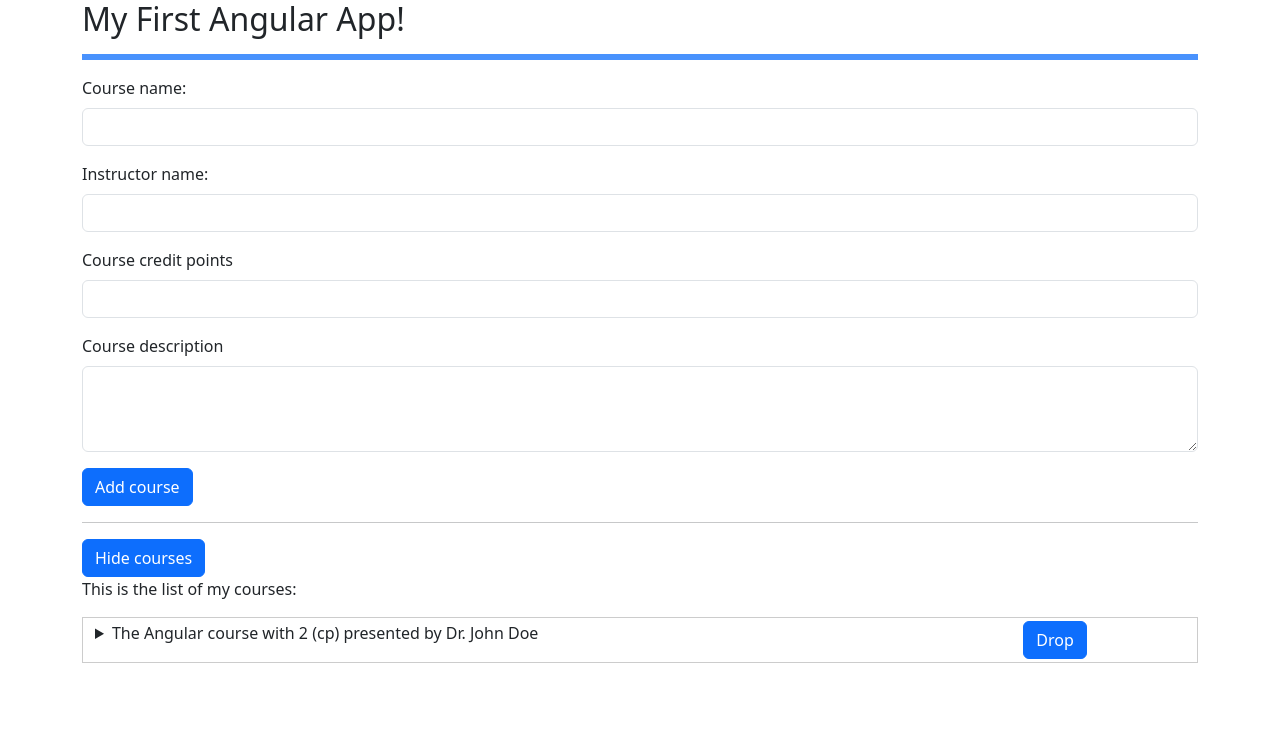
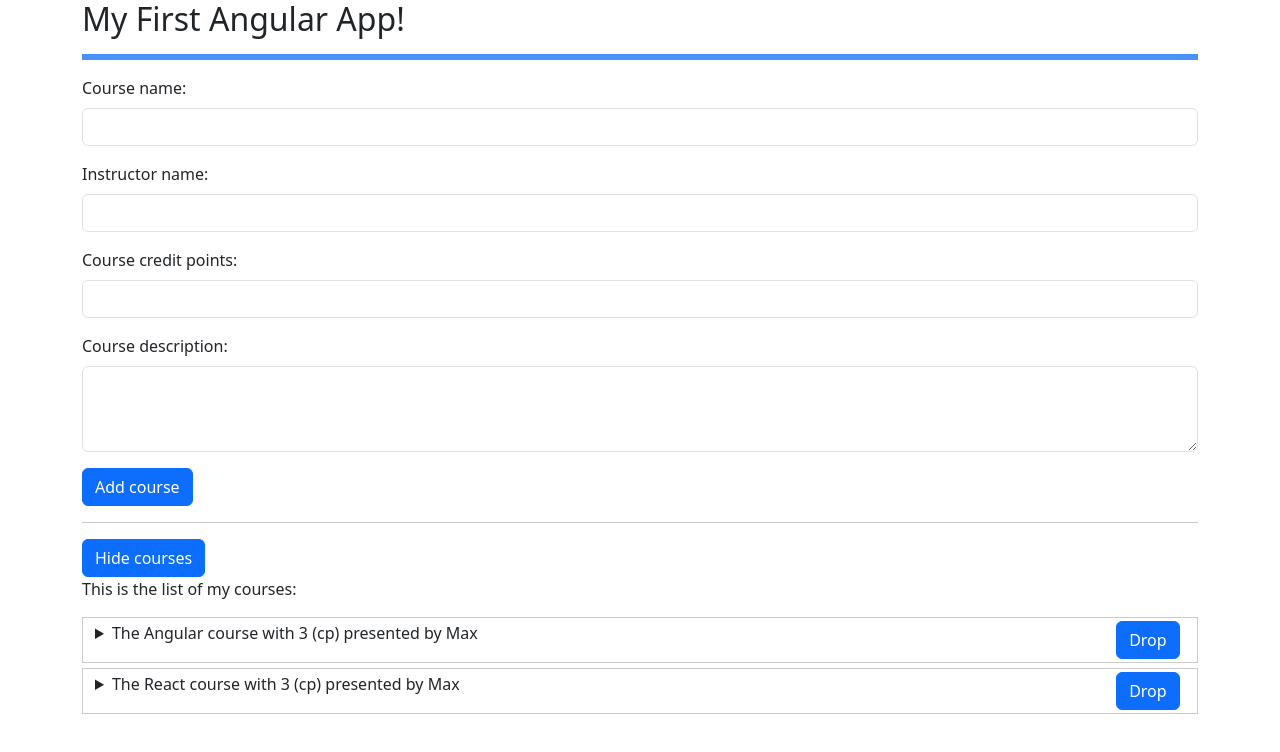
Before and after one commit to m-mehabadi/angular-udemy-course, an Angular app in the folder test-app/: page / in a window 1280 px wide. Both pictures are taken after a click on the button "Show courses". Shown: the top 752 px of the page. Built offline with nearby package versions, Linux system fonts and the light colour scheme.

Commit message:
Created a courses-service; Used it as a data service, injected at root; Rewrote the code to use the courses.service;

```diff
--- a/test-app/src/app/app.component.html
+++ b/test-app/src/app/app.component.html
@@ -4,9 +4,7 @@
       <app-header></app-header>
       <hr class="border border-primary border-3 opacity-75" />
 
-      <app-course-register
-        (courseCreated)="OnCourseCreated($event)"
-      ></app-course-register>
+      <app-course-register></app-course-register>
       <hr />
 
       <button class="btn btn-primary" (click)="onShowCourses($event)">
@@ -17,7 +15,6 @@
         <app-course
           *ngFor="let course of courses"
           [course]="course"
-          (courseDeleted)="OnCourseDeleted(course)"
         ></app-course>
       </div>
     </div>
--- a/test-app/src/app/app.component.ts
+++ b/test-app/src/app/app.component.ts
@@ -1,22 +1,37 @@
-import { Component } from '@angular/core';
+import { Component, OnInit } from '@angular/core';
+import { CoursesService } from './courses.service';
 
 @Component({
   selector: 'app-root',
   templateUrl: './app.component.html',
   styleUrls: ['./app.component.css'],
 })
-export class AppComponent {
-  courses = [
-    {
-      name: 'Angular',
-      creditPoints: 2,
-      instructor: 'Dr. John Doe',
-      description:
-        'Angular is a TypeScript-based open-source web application framework led by the Angular Team at Google and by a community of individuals and corporations.',
-    },
-  ];
+export class AppComponent implements OnInit {
+  // courses = [
+  //   {
+  //     name: 'Angular',
+  //     creditPoints: 2,
+  //     instructor: 'Dr. John Doe',
+  //     description:
+  //       'Angular is a TypeScript-based open-source web application framework led by the Angular Team at Google and by a community of individuals and corporations.',
+  //   },
+  // ];
+  courses: {
+    name: string;
+    instructor: string;
+    creditPoints: number;
+    description: string;
+  }[];
+  isCoursesVisible = false;
 
-  isCoursesVisible = false;
+  constructor(private coursesService: CoursesService) {}
+
+  ngOnInit() {
+    this.courses = this.coursesService.getCourses();
+    this.coursesService.coursesChanged.subscribe((courses) => {
+      this.courses = courses;
+    });
+  }
 
   onShowCourses(event: Event) {
     let target = <HTMLButtonElement>event.target;
@@ -31,31 +46,31 @@ export class AppComponent {
     }
   }
 
-  OnCourseCreated(event: {
-    courseName: string;
-    courseInstructor: string;
-    courseCreditPoints: number;
-    courseDescription: string;
-  }) {
-    this.courses.push({
-      name: event.courseName,
-      instructor: event.courseInstructor,
-      creditPoints: event.courseCreditPoints,
-      description: event.courseDescription,
-    });
-  }
+  // OnCourseCreated(event: {
+  //   courseName: string;
+  //   courseInstructor: string;
+  //   courseCreditPoints: number;
+  //   courseDescription: string;
+  // }) {
+  //   this.courses.push({
+  //     name: event.courseName,
+  //     instructor: event.courseInstructor,
+  //     creditPoints: event.courseCreditPoints,
+  //     description: event.courseDescription,
+  //   });
+  // }
 
-  OnCourseDeleted(course: {
-    name: string;
-    creditPoints: number;
-    instructor: string;
-  }) {
-    this.courses = this.courses.filter((_course) => {
-      return (
-        _course.name !== course.name ||
-        _course.creditPoints !== course.creditPoints ||
-        _course.instructor !== course.instructor
-      );
-    });
-  }
+  // OnCourseDeleted(course: {
+  //   name: string;
+  //   creditPoints: number;
+  //   instructor: string;
+  // }) {
+  //   this.courses = this.courses.filter((_course) => {
+  //     return (
+  //       _course.name !== course.name ||
+  //       _course.creditPoints !== course.creditPoints ||
+  //       _course.instructor !== course.instructor
+  //     );
+  //   });
+  // }
 }
--- a/test-app/src/app/course-register/course-register.component.html
+++ b/test-app/src/app/course-register/course-register.component.html
@@ -11,14 +11,18 @@
 </div>
 
 <div class="mb-3">
-    <label class="form-label">Course credit points</label>
+  <label class="form-label">Course credit points:</label>
   <!-- <input class="form-control" type="text" [(ngModel)]="courseCreditPoints" /> -->
   <input class="form-control" type="text" #creditPoints />
 </div>
 
 <div class="mb-3">
-    <label class="form-label">Course description</label>
+  <label class="form-label">Course description:</label>
   <textarea class="form-control" rows="3" #description></textarea>
 </div>
 
-<button class="btn btn-primary" (click)="onAddCourse({name, instructor, creditPoints})">Add course</button>
+<button
+  class="btn btn-primary"
+  (click)="onAddCourse({name, instructor, creditPoints})">
+  Add course
+</button>
--- a/test-app/src/app/course-register/course-register.component.ts
+++ b/test-app/src/app/course-register/course-register.component.ts
@@ -1,4 +1,5 @@
 import { Component, ElementRef, EventEmitter, Output, ViewChild } from '@angular/core';
+import { CoursesService } from '../courses.service';
 
 @Component({
   selector: 'app-course-register',
@@ -15,35 +16,28 @@ export class CourseRegisterComponent {
 
   @ViewChild('description') courseDescription: ElementRef;
 
+  constructor(private coursesService: CoursesService) {}
+
   onAddCourse(course: {
     name: HTMLInputElement;
     instructor: HTMLInputElement;
     creditPoints: HTMLInputElement;
   }) {
-    if (this.areInputsValid(course)) {
-      this.courseCreated.emit({
-        courseName: course.name.value,
-        courseInstructor: course.instructor.value,
-        courseCreditPoints: Number(course.creditPoints.value),
-        courseDescription: this.courseDescription.nativeElement.value,
-      });
-    }
+    // if (this.areInputsValid(course)) {
+      // this.courseCreated.emit({
+      //   courseName: course.name.value,
+      //   courseInstructor: course.instructor.value,
+      //   courseCreditPoints: Number(course.creditPoints.value),
+      //   courseDescription: this.courseDescription.nativeElement.value,
+      // });
+    // }
+    this.coursesService.addCourse({
+      name: course.name.value,
+      instructor: course.instructor.value,
+      creditPoints: Number(course.creditPoints.value),
+      description: this.courseDescription.nativeElement.value,
+    });
   }
 
-  areInputsValid(course: {
-    name: HTMLInputElement;
-    instructor: HTMLInputElement;
-    creditPoints: HTMLInputElement;
-  }) {
-    if (
-      course.name.value &&
-      course.instructor.value &&
-      course.creditPoints.value &&
-      Number(course.creditPoints.value) > 0
-    ) {
-      return true;
-    } else {
-      return false;
-    }
-  }
+
 }
--- a/test-app/src/app/course/course.component.html
+++ b/test-app/src/app/course/course.component.html
@@ -2,14 +2,14 @@
   class="row"
   style="border: 1px solid #ccc !important; margin: 5px 0px; padding: 3px 0px"
 >
-  <details class="col col-10">
+  <details class="col col-11">
     <summary>
       The {{ course.name }} course with {{ course.creditPoints }} (cp) presented
       by {{ course.instructor }}
     </summary>
     <p>{{ course.description }}</p>
   </details>
-  <div class="col col-2">
+  <div class="col col-1">
     <button class="btn btn-primary" (click)="deleteCourse()">Drop</button>
   </div>
 </div>
--- a/test-app/src/app/course/course.component.ts
+++ b/test-app/src/app/course/course.component.ts
@@ -1,4 +1,5 @@
 import { Component, EventEmitter, Input, Output } from '@angular/core';
+import { CoursesService } from '../courses.service';
 
 @Component({
   selector: 'app-course',
@@ -12,9 +13,12 @@ export class CourseComponent {
     instructor: string;
     description: string;
   };
-  @Output() courseDeleted = new EventEmitter<void>();
+  // @Output() courseDeleted = new EventEmitter<void>();
+
+  constructor(private coursesService: CoursesService) {}
 
   deleteCourse() {
-    this.courseDeleted.emit();
+    // this.courseDeleted.emit();
+    this.coursesService.deleteCourse(this.course);
   }
 }
--- /dev/null
+++ b/test-app/src/app/courses.service.ts
@@ -0,0 +1,83 @@
+import { EventEmitter, Injectable } from "@angular/core";
+
+@Injectable({
+  providedIn: 'root',
+})
+export class CoursesService {
+  coursesChanged = new EventEmitter<{
+    name: string;
+    creditPoints: number;
+    instructor: string;
+    description: string;
+  }[]>();
+
+  private courses: {
+    name: string;
+    creditPoints: number;
+    instructor: string;
+    description: string;
+  }[] = [
+    {
+      name: 'Angular',
+      creditPoints: 3,
+      instructor: 'Max',
+      description: 'Angular is a platform that makes it easy to build applications with the web.',
+    },
+    {
+      name: 'React',
+      creditPoints: 3,
+      instructor: 'Max',
+      description: 'React makes it painless to create interactive UIs.',
+    },
+  ];
+
+  constructor() {}
+
+  getCourses() {
+    return this.courses.slice();
+  }
+
+  addCourse(course: {
+    name: string;
+    creditPoints: number;
+    instructor: string;
+    description: string;
+  }) {
+    if (this.areInputsValid(course)) {
+      this.courses.push(course);
+      this.coursesChanged.emit(this.getCourses());
+    }
+  }
+
+  areInputsValid(course: {
+    name: string;
+    instructor: string;
+    creditPoints: number;
+  }) {
+    if (
+      course.name &&
+      course.instructor &&
+      course.creditPoints &&
+      course.creditPoints > 0
+    ) {
+      return true;
+    } else {
+      return false;
+    }
+  }
+
+  deleteCourse(course: {
+    name: string;
+    creditPoints: number;
+    instructor: string;
+  }) {
+    this.courses = this.courses.filter((_course) => {
+      return (
+        _course.name !== course.name ||
+        _course.creditPoints !== course.creditPoints ||
+        _course.instructor !== course.instructor
+      );
+    });
+    this.coursesChanged.emit(this.getCourses());
+  }
+}
```
Lines whose indentation alone changed are shown as unchanged.
